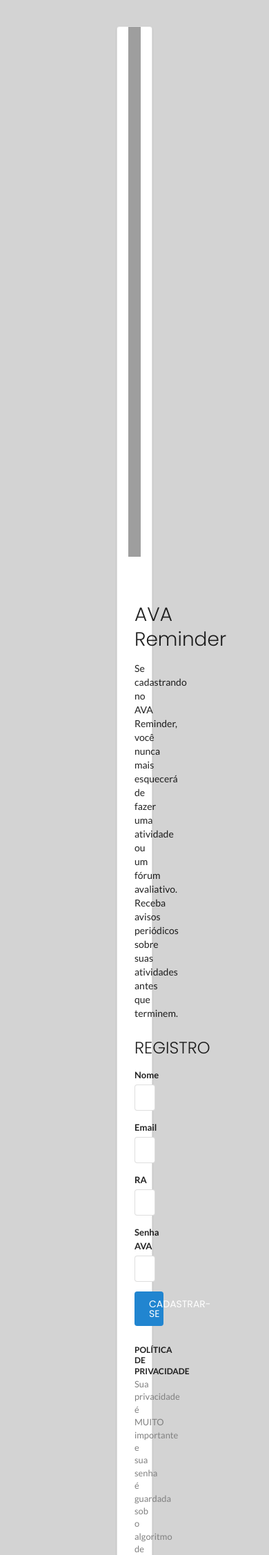
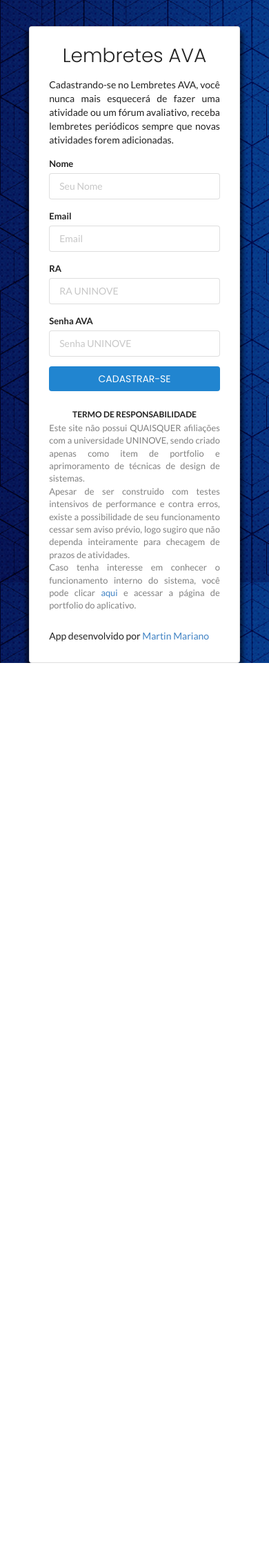
Before and after one commit to saskenuba/ava-lembretes, a Flask app: page / in a window 390 px wide. Shown: the top 2254 px of the page at 69% size. After the commit the page ends 961 px from the top, so only its background shows below. Run offline with Flask 2, Linux system fonts and the light colour scheme; grey boxes are pictures that could not be loaded.

Commit message:
added mobile support

```diff
--- a/ava_rememberme/static/dist/main.min.css
+++ b/ava_rememberme/static/dist/main.min.css
@@ -1 +1 @@
-body{background-color:lightgrey;overflow:hidden}#mainSquare{margin:4.5vh 20vh;min-height:90vh}#squareLeftColumn{padding:0}#squareLeftColumn div{margin:0;display:block;height:91vh;background-image:url(https://colorlib.com/etc/lf/Login_v17/images/bg-01.jpg);background-repeat:no-repeat;background-size:cover}#squareRightColumn{padding:5em}.privacidade{margin-top:2em}.privacidade p{font-size:0.92rem;color:grey}.footer{margin-top:20%}.poppins-regular{font-family:'Poppins'!important;font-weight:400!important}.poppins-light{font-family:'Poppins'!important;font-weight:lighter!important}
+body{background-image:url("../images/BG.jpg");background-repeat:no-repeat;background-size:cover;overflow:hidden}@media (max-width:992px){body{overflow:visible;background-repeat:repeat-y}}#mainSquare{margin:4.5vh 20vh;min-height:90vh;-webkit-box-shadow:0px 10px 5px 5px rgba(0, 0, 0, 0.5);box-shadow:0px 10px 5px 5px rgba(0, 0, 0, 0.5)}@media (max-width:991px){#mainSquare{margin:4.5vh 5vh}}#squareLeftColumn{padding:0;background-image:url("../images/AVA Reminder Me - Coluna16x9.jpg");background-repeat:no-repeat;background-size:100% 100%;margin:0;height:91vh}#squareRightColumn{padding:5em;height:91vh}@media (max-width:991px){#squareRightColumn{padding:2em;height:100%}}.privacidade{margin-top:2em}.privacidade p{font-size:0.92rem;color:grey}.footer{margin:10%  auto 0 auto}.poppins-regular{font-family:'Poppins'!important;font-weight:400!important}.poppins-light{font-family:'Poppins'!important;font-weight:lighter!important}.justified{text-align:justify}
--- a/ava_rememberme/static/scss/_login.scss
+++ b/ava_rememberme/static/scss/_login.scss
@@ -2,32 +2,47 @@ $loginPage-height: 90vh;
 $loginPage-margin-top: $loginPage-height * 0.05;
 
 body {
-    background-color: lightgrey;
+    background-image: url("../images/BG.jpg");
+    background-repeat: no-repeat;
+    background-size: cover;
     overflow: hidden;
+
+    @media (max-width: 992px) {
+        overflow: visible;
+        background-repeat: repeat-y;
+    }
+
 }
 
 #mainSquare {
     margin: $loginPage-height*0.05 20vh;
     min-height: $loginPage-height;
+    box-shadow: 0px 10px 5px 5px rgba(0, 0, 0, 0.5);
+
+    @media (max-width: 991px) {
+        margin: $loginPage-height*0.05 5vh;
+    }
 }
 
 #squareLeftColumn  {
 
     padding: 0;
-
-    div {
-        margin: 0;
-        display: block;
-        height: 100vh - $loginPage-margin-top * 2;
-        background-image: url(https://colorlib.com/etc/lf/Login_v17/images/bg-01.jpg);
-        background-repeat: no-repeat;
-        background-size: cover;
-    }
+    background-image: url("../images/AVA Reminder Me - Coluna16x9.jpg");
+    background-repeat: no-repeat;
+    background-size: 100% 100%;
+    margin: 0;
+    height: 100vh - $loginPage-margin-top * 2;
 }
 
 #squareRightColumn {
 
     padding: 5em;
+    height: 100vh - $loginPage-margin-top * 2;
+
+    @media (max-width: 991px) {
+        padding: 2em;
+        height: 100%
+    }
 }
 
 .privacidade {
@@ -41,5 +56,5 @@ body {
 }
 
 .footer {
-    margin-top: 20%;
+    margin: 10%  auto 0 auto;
 }
--- a/ava_rememberme/static/scss/main.scss
+++ b/ava_rememberme/static/scss/main.scss
@@ -9,3 +9,7 @@
     font-family: 'Poppins' !important;
     font-weight: lighter !important;
 }
+
+.justified {
+    text-align: justify;
+}
--- a/ava_rememberme/templates/register.html
+++ b/ava_rememberme/templates/register.html
@@ -2,25 +2,21 @@
 
 
 {% block title %}
-	 AVA Reminder - Lembretes de Atividades
+	 Lembretes AVA - Lembretes de Atividades
 {% endblock title %}
 
 {% block body %}
     <section class="login">
 
         <div id="mainSquare" class="ui segment">
-            <div class="ui grid center aligned">
-                <div id="squareLeftColumn" class="six wide column">
-                    <div>
-
-                    </div>
+            <div class="ui grid">
+                <div id="squareLeftColumn" class="six wide column computer only">
                 </div>
-                <div id="squareRightColumn" class="ten wide column">
+                <div id="squareRightColumn" class="ten wide column computer only">
                     <div class="row">
-                        <h1 class="ui header poppins-light">AVA Reminder</h1>
-                        <p>Se cadastrando no AVA Reminder, você nunca mais esquecerá de fazer uma atividade ou um fórum avaliativo. Receba avisos periódicos sobre suas atividades antes que terminem.
+                        <h1 class="ui header centered poppins-light">Lembretes AVA</h1>
+                        <p class="justified">Cadastrando-se no Lembretes AVA, você nunca mais esquecerá de fazer uma atividade ou um fórum avaliativo, receba lembretes periódicos sempre que novas atividades forem adicionadas.
                         </p>
-                        <h2 class="ui header poppins-light">REGISTRO</h2>
                         <form class="ui equal width form" method="POST" action="/">
                             {{ form.csrf_token }}
                             <div class="fields">
@@ -86,12 +82,99 @@
                     {% endwith %}
 
                     <div class="privacidade">
-                        <h3 class="ui sub header">
-                            Política de Privacidade
+                        <h3 class="ui sub header centered">
+                            Termo de responsabilidade
                         </h3>
-                        <p class="">
-                            Sua privacidade é MUITO importante e sua senha é guardada sob o algoritmo de criptografia <a href="https://en.wikipedia.org/wiki/PBKDF2">PBKDF2</a> onde nem eu, o desenvolvedor, possuo acesso.
-                            <br/> Qualquer dúvida não deixe me mandar um email.
+                        <p class="justified">
+                            Este site não possui QUAISQUER afiliações com a universidade UNINOVE, sendo criado apenas como item de portfolio e aprimoramento de técnicas de design de sistemas.
+                            <br/>Apesar de ser construido com testes intensivos de performance e contra erros, existe a possibilidade de seu funcionamento cessar sem aviso prévio, logo sugiro que não dependa inteiramente para checagem de prazos de atividades.
+                            <br/>Caso tenha interesse em conhecer o funcionamento interno do sistema, você pode clicar <a href="">aqui</a> e acessar a página de portfolio do aplicativo.
+                        </p>
+                    </div>
+
+                    <div class="login footer">
+                        App desenvolvido por <a href="http://martinmariano.com">Martin Mariano</a>
+                    </div>
+                </div>
+
+
+                <div id="squareRightColumn" class="sixteen wide column mobile tablet only">
+                    <div class="row">
+                        <h1 class="ui header centered poppins-light">Lembretes AVA</h1>
+                        <p class="justified">Cadastrando-se no Lembretes AVA, você nunca mais esquecerá de fazer uma atividade ou um fórum avaliativo, receba lembretes periódicos sempre que novas atividades forem adicionadas.
+                        </p>
+                        <form class="ui equal width form" method="POST" action="/">
+                            {{ form.csrf_token }}
+                            <div class="fields">
+                                <div class="field">
+                                    {{ form.nome.label }}
+                                    {{ form.nome }}
+                                </div>
+                                <div class="field">
+                                    {{ form.email.label }}
+                                    {{ form.email }}
+                                </div>
+                            </div>
+                            <div class="fields">
+                                <div class="field">
+                                    {{ form.uninoveRA.label }}
+                                    {{ form.uninoveRA }}
+                                </div>
+                                <div class="field">
+                                    {{ form.uninoveSenha.label }}
+                                    {{ form.uninoveSenha }}
+                                </div>
+                            </div>
+                            <button class="ui primary fluid button poppins-regular">CADASTRAR-SE</button>
+                        </form>
+                    </div>
+
+                    {% with message = get_flashed_messages(category_filter=["success"]) %}
+                        {% if message %}
+                            <div class="ui positive message">
+                                <i class="close icon"></i>
+                                <div class="header">
+                                    Tudo sempre acaba bem.
+                                </div>
+                                {{ message[0] }}
+                            </div>
+                        {% endif %}
+                    {% endwith %}
+                    {% with message = get_flashed_messages(category_filter=["error"]) %}
+                        {% if message %}
+                            <div class="ui negative message">
+                                <i class="close icon"></i>
+                                <div class="header">
+                                    Um erro foi encontrado.
+                                </div>
+                                {{ message[0] }}
+                            </div>
+                        {% endif %}
+                    {% endwith %}
+                    {% with messages = get_flashed_messages(category_filter=["form"]) %}
+                        {% if messages %}
+                                <div class="ui negative message">
+                                    <i class="close icon"></i>
+                                    <div class="header">
+                                        Um erro foi encontrado.
+                                    </div>
+                                    <ul class="list">
+                                        {% for key, message in messages[0].items() %}
+                                            <li>{{ message[0] }}</li>
+                                        {% endfor %}
+                                    </ul>
+                                </div>
+                        {% endif %}
+                    {% endwith %}
+
+                    <div class="privacidade">
+                        <h3 class="ui sub header centered">
+                            Termo de responsabilidade
+                        </h3>
+                        <p class="justified">
+                            Este site não possui QUAISQUER afiliações com a universidade UNINOVE, sendo criado apenas como item de portfolio e aprimoramento de técnicas de design de sistemas.
+                            <br/>Apesar de ser construido com testes intensivos de performance e contra erros, existe a possibilidade de seu funcionamento cessar sem aviso prévio, logo sugiro que não dependa inteiramente para checagem de prazos de atividades.
+                            <br/>Caso tenha interesse em conhecer o funcionamento interno do sistema, você pode clicar <a href="">aqui</a> e acessar a página de portfolio do aplicativo.
                         </p>
                     </div>
 
```
Also changed, not shown: ava_rememberme/static/images/AVA Reminder Me - Coluna16x9.jpg (added), ava_rememberme/static/images/BG.jpg (added), 2 other files.
